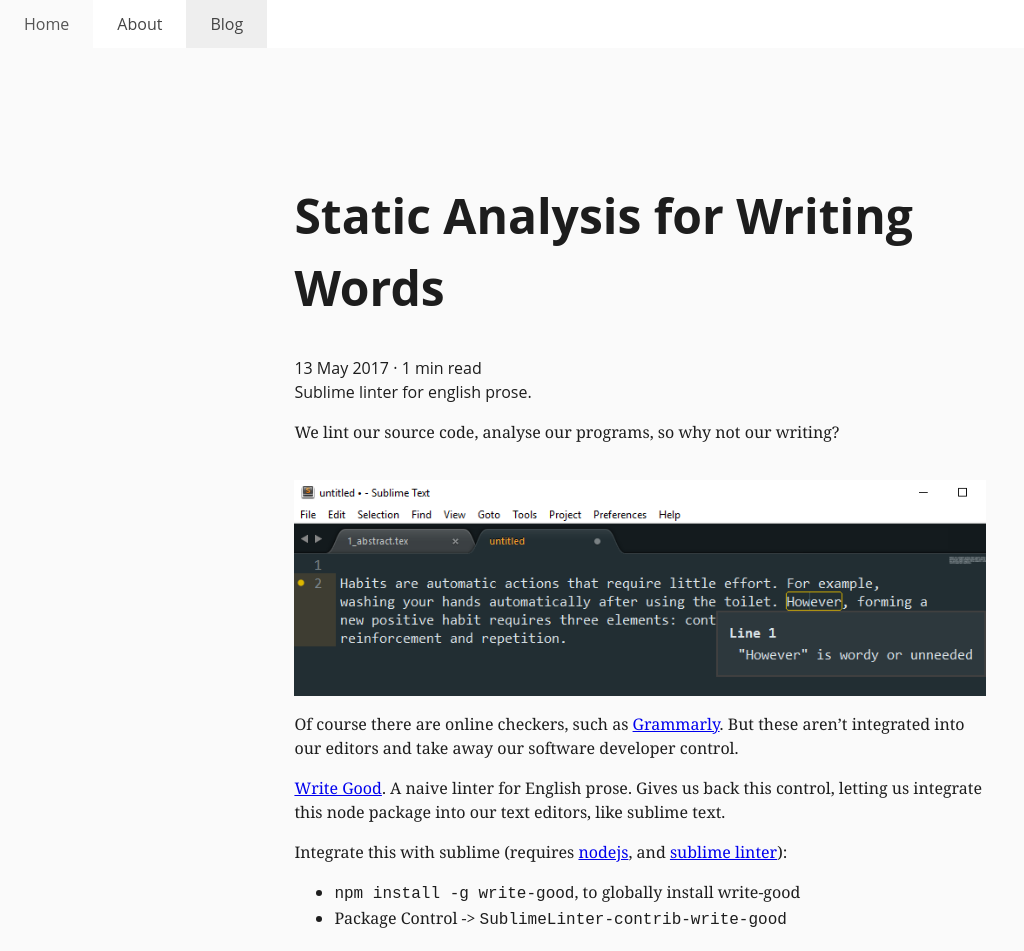
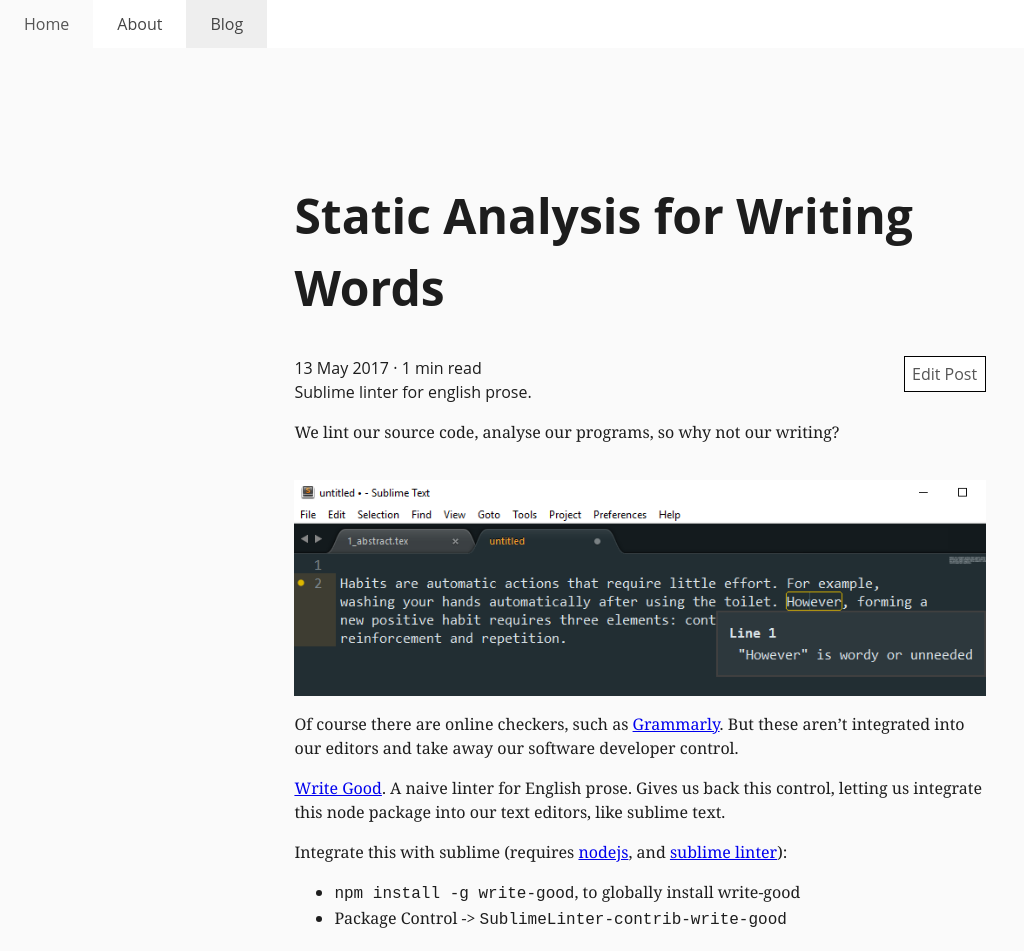
Before and after one commit to harrymt/blog, a Jekyll site: the page built from _posts/2017-05-13-word-static-analysis.md, in a window 1280 px wide. Shown: the top 951 px of the page, without its empty margins (0-1024 px from the left). Built offline with Jekyll 4.4.1, drawn with Linux system fonts in a browser that asks for light colours.

Commit message:
Added an EDIT POST button on every blog post

```diff
--- a/_layouts/post.html
+++ b/_layouts/post.html
@@ -16,6 +16,7 @@
 {% endif %}
 read
 </span>
+<a class="button button-edit-post" href="//github.com/harrymt/blog/edit/master/{{ page.path }}">Edit Post</a>
 
 {{ content }}
 
--- a/css/stylesheet.css
+++ b/css/stylesheet.css
@@ -90,7 +90,8 @@
 
 .button {
   border: 1px solid black;
-  color: #fff;
+  background: #fff;
+  color: #555;
   display: block;
   padding: 5px;
   text-align: center;
@@ -99,8 +100,8 @@
   margin: auto;
 }
 
-.button:hover {
-  color: #ddd;
+.button-edit-post {
+  float: right;
 }
 
 .button-huge {
@@ -114,7 +115,7 @@
   width: 200px;
 }
 
-.button-huge:hover {
+.button:hover {
   background-color: #000;
   color: #fff;
   border-color: #000;
@@ -244,3 +245,11 @@
     padding-top: 1.5em;
   }
 }
+
+@media only screen and (max-width: 500px) {
+  .button-edit-post {
+      width: 100%;
+      margin-top: 10px;
+      margin-bottom: 10px;
+  }
+}
```
